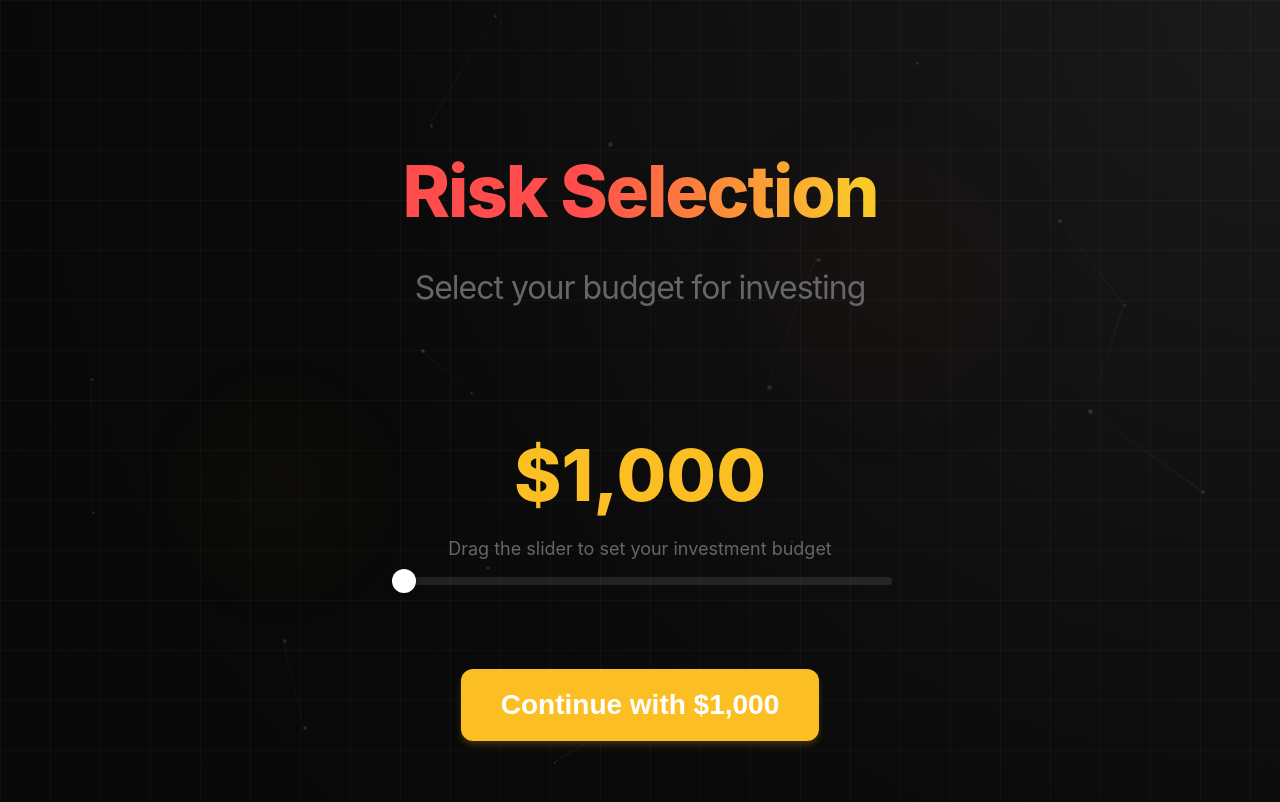
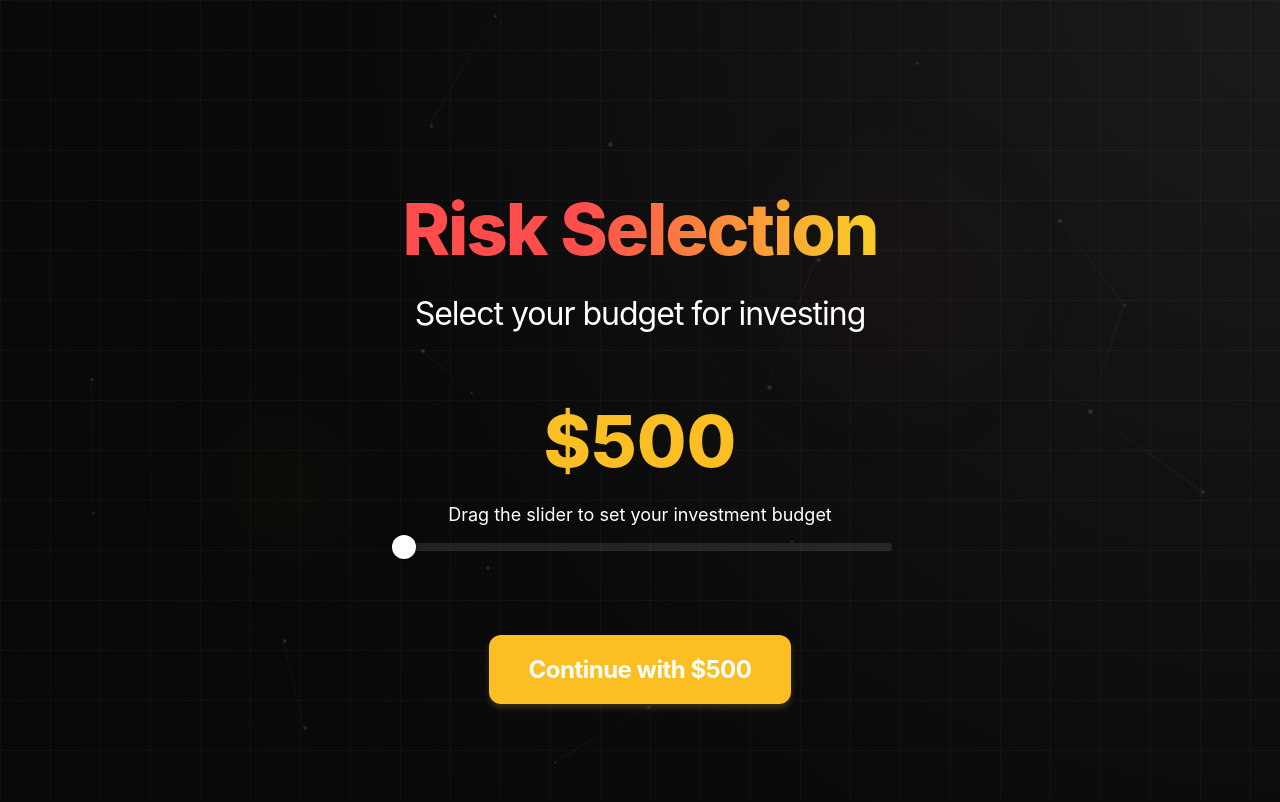
Before and after one commit to brandonyee-cs/Chain-Reaction, a React (Create React App) app in the folder my-react-app/: page / in a window 1280 px wide. Both pictures are taken after a click on the button "Login to Nessie API". Shown: the top 802 px of the page. Built offline with nearby package versions, Linux system fonts and the light colour scheme.

Commit message:
updated logo, white texts, smoother transition for risk slider, map screen text as well
UI

```diff
--- a/my-react-app/src/LandingPage.js
+++ b/my-react-app/src/LandingPage.js
@@ -126,7 +126,7 @@ const LandingPage = ({ onLogin }) => {
         </h1>
         <h2 style={{
           fontSize: '32px',
-          color: '#666666',
+          color: '#FFFFFF',
           fontWeight: '400',
           margin: '0 auto',
           letterSpacing: '-1px',
--- a/my-react-app/src/RiskSelection.js
+++ b/my-react-app/src/RiskSelection.js
@@ -5,12 +5,48 @@ const RiskSelection = ({ onSelectRisk }) => {
   const [mousePosition, setMousePosition] = useState({ x: 0, y: 0 });
   const [particles, setParticles] = useState([]);
   const [loading, setLoading] = useState(true);
-  const [budget, setBudget] = useState(1000);
+  const [budget, setBudget] = useState(500);
 
   const getBudgetColor = (amount) => {
-    if (amount < 3000) return '#fbbf24'; // Warm yellow
-    if (amount < 7000) return '#15803d'; // Medium green
-    return '#064e3b'; // Dark green
+    // Define thresholds for different phases
+    const phases = [
+      { threshold: 2000, color: '#fbbf24' },  // Warm yellow
+      { threshold: 4000, color: '#facc15' },  // Lighter yellow-green
+      { threshold: 6000, color: '#84cc16' },  // Light green
+      { threshold: 8000, color: '#22c55e' },  // Medium green
+      { threshold: 10000, color: '#16a34a' }  // Bright green
+    ];
+
+    // Find the appropriate color based on amount
+    for (let i = 0; i < phases.length; i++) {
+      if (amount <= phases[i].threshold) {
+        if (i === 0) return phases[i].color;
+
+        // Calculate percentage between this threshold and previous
+        const range = phases[i].threshold - phases[i-1].threshold;
+        const progress = (amount - phases[i-1].threshold) / range;
+
+        // Interpolate between colors
+        const color1 = phases[i-1].color;
+        const color2 = phases[i].color;
+
+        // Convert hex to RGB and interpolate
+        const r1 = parseInt(color1.slice(1,3), 16);
+        const g1 = parseInt(color1.slice(3,5), 16);
+        const b1 = parseInt(color1.slice(5,7), 16);
+
+        const r2 = parseInt(color2.slice(1,3), 16);
+        const g2 = parseInt(color2.slice(3,5), 16);
+        const b2 = parseInt(color2.slice(5,7), 16);
+
+        const r = Math.round(r1 + (r2-r1) * progress);
+        const g = Math.round(g1 + (g2-g1) * progress);
+        const b = Math.round(b1 + (b2-b1) * progress);
+
+        return `#${r.toString(16).padStart(2,'0')}${g.toString(16).padStart(2,'0')}${b.toString(16).padStart(2,'0')}`;
+      }
+    }
+    return phases[phases.length-1].color;
   };
 
   const formatBudget = (amount) => {
@@ -165,45 +201,66 @@ const RiskSelection = ({ onSelectRisk }) => {
             padding: 32px;
             border: none;
             border-radius: 12px;
-            font-size: 28px;
-            font-weight: 600;
+            font-size: 24px;
+            font-weight: 700;
+            font-family: 'Inter', 'Poppins', sans-serif;
             color: white;
             cursor: pointer;
             position: relative;
-            overflow: hidden;
+            overflow: visible;
             display: flex;
             flex-direction: column;
             align-items: center;
             gap: 8px;
+            letter-spacing: -0.5px;
+            background-size: 200% auto;
           }
 
-          .risk-button span {
-            font-size: 18px;
-            opacity: 0.9;
+          .risk-button::before {
+            content: '';
+            position: absolute;
+            inset: -4px;
+            border-radius: 16px;
+            padding: 4px;
+            background: conic-gradient(
+              from 0deg at 50% 50%,
+              transparent 0%,
+              transparent 25%,
+              white 25%,
+              white 50%,
+              transparent 50%,
+              transparent 100%
+            );
+            -webkit-mask:
+              linear-gradient(#fff 0 0) content-box,
+              linear-gradient(#fff 0 0);
+            -webkit-mask-composite: xor;
+            mask-composite: exclude;
+            opacity: 0;
+            transition: opacity 0.3s;
           }
 
           .risk-button:hover {
             transform: translateY(-2px);
           }
 
-          .risk-button::before {
-            content: '';
-            position: absolute;
-            top: 0;
-            left: -100%;
-            width: 100%;
-            height: 100%;
-            background: linear-gradient(
-              90deg,
-              transparent,
-              rgba(255, 255, 255, 0.2),
-              transparent
-            );
-            transition: 0.5s;
+          .risk-button:hover::before {
+            opacity: 1;
+            animation: spin 2s linear infinite;
           }
 
-          .risk-button:hover::before {
-            left: 100%;
+          @keyframes spin {
+            from {
+              transform: rotate(0deg);
+            }
+            to {
+              transform: rotate(360deg);
+            }
+          }
+
+          .risk-button span {
+            font-size: 18px;
+            opacity: 0.9;
           }
 
           .splash-screen {
@@ -396,15 +453,16 @@ const RiskSelection = ({ onSelectRisk }) => {
 
       <div style={{
         textAlign: 'center',
-        marginBottom: '60px',
+        marginBottom: '0px',
         position: 'relative',
         zIndex: 2,
-        maxWidth: '1200px'
+        maxWidth: '1200px',
+        marginTop: '0px'
       }}>
         <h1 style={{
           fontSize: '72px',
           fontWeight: '800',
-          marginBottom: '32px',
+          marginBottom: '20px',
           background: 'linear-gradient(90deg, #ff4d4d 20%, #f9cb28 50%, #ff4d4d 80%)',
           WebkitBackgroundClip: 'text',
           WebkitTextFillColor: 'transparent',
@@ -417,24 +475,31 @@ const RiskSelection = ({ onSelectRisk }) => {
         </h1>
         <h2 style={{
           fontSize: '32px',
-          color: '#666666',
+          color: '#ffffff',
           fontWeight: '400',
           margin: '0 auto',
           letterSpacing: '-1px',
-          lineHeight: '1.4'
+          lineHeight: '1.4',
+          marginBottom: '40px'
         }}>
           Select your budget for investing
         </h2>
       </div>
 
-      <div className="budget-slider" style={{ position: 'relative', zIndex: 2 }}>
+      <div className="budget-slider" style={{
+        position: 'relative',
+        zIndex: 2,
+        marginTop: '0px'
+      }}>
         <div className="budget-display" style={{ color: getBudgetColor(budget) }}>
           {formatBudget(budget)}
         </div>
-        <div className="budget-label">Drag the slider to set your investment budget</div>
+        <div className="budget-label" style={{ color: '#ffffff' }}>
+          Drag the slider to set your investment budget
+        </div>
         <input
           type="range"
-          min="1000"
+          min="500"
           max="10000"
           value={budget}
           onChange={(e) => {
@@ -443,7 +508,7 @@ const RiskSelection = ({ onSelectRisk }) => {
             setBudget(newBudget);
           }}
           style={{
-            background: `linear-gradient(90deg, ${getBudgetColor(budget)} ${((budget-1000)/9000)*100}%, rgba(255, 255, 255, 0.1) ${((budget-1000)/9000)*100}%)`
+            background: `linear-gradient(90deg, ${getBudgetColor(budget)} ${((budget-500)/9500)*100}%, rgba(255, 255, 255, 0.1) ${((budget-500)/9500)*100}%)`
           }}
         />
       </div>
@@ -467,7 +532,11 @@ const RiskSelection = ({ onSelectRisk }) => {
           padding: '20px 40px',
           position: 'relative',
           zIndex: 10,
-          cursor: 'pointer'
+          cursor: 'pointer',
+          fontFamily: "'Inter', 'Poppins', sans-serif",
+          letterSpacing: '-0.5px',
+          fontWeight: 700,
+          isolation: 'isolate'
         }}
       >
         Continue with {formatBudget(budget)}
--- a/my-react-app/src/components/MapScreen.js
+++ b/my-react-app/src/components/MapScreen.js
@@ -495,7 +495,10 @@ const MapScreen = ({ budget }) => {
         justifyContent: 'center',
         alignItems: 'center',
         height: '100vh',
-        backgroundColor: 'white'
+        backgroundColor: '#000000',
+        color: '#ffffff',
+        fontSize: '18px',
+        fontWeight: '500'
       }}>
         Loading map data...
       </div>
@@ -662,7 +665,7 @@ const MapScreen = ({ budget }) => {
             </Marker>
           ))}
         </MapContainer>
-      </div>
+              </div>
     </div>
   );
 };
--- a/my-react-app/src/components/SplashScreen.js
+++ b/my-react-app/src/components/SplashScreen.js
@@ -11,7 +11,7 @@ const SplashScreen = () => {
             left: 0;
             width: 100%;
             height: 100%;
-            background: radial-gradient(circle at center, #1a1a1a, #0A0A0A 60%, #080808);
+            background: #000000;
             display: flex;
             justify-content: center;
             align-items: center;
```
Also changed, not shown: my-react-app/public/cr.png.
